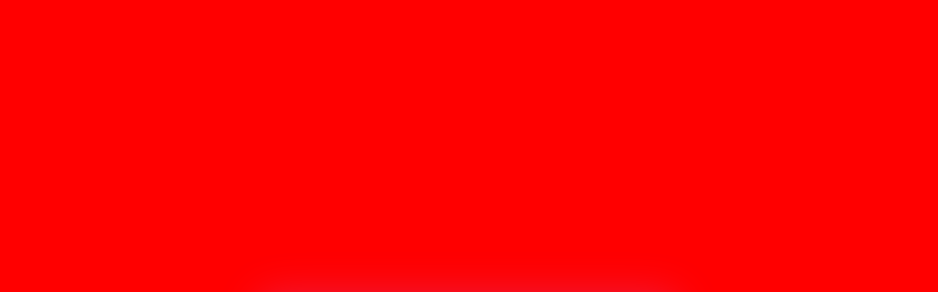
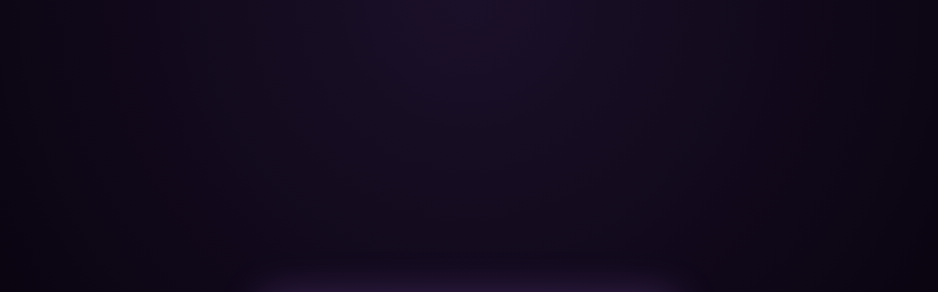
Before and after one commit to salvucci80/cosmic-oracle, a plain HTML site: page cosmic-oracle/index.html in a window 1280 px wide. Shown: the top 292 px of the page, without its empty margins (171-1109 px from the left). Drawn offline with Linux system fonts and the light colour scheme.

Commit message:
chngd color

```diff
--- a/cosmic-oracle/style.v1.css
+++ b/cosmic-oracle/style.v1.css
@@ -1,9 +1,17 @@
 * {
   outline: 2px solid lime !important;
 }
-body {
-  background: red !important;
+
+  body {
+  min-height: 100vh;
+  font-family: 'Georgia', serif;
+  background: radial-gradient(circle at top, #1b1029, #05010a 70%);
+  color: #e6dff1;
+  display: flex;
+  justify-content: center;
+  align-items: center;
 }
+
 /* ===== RESET ===== */
 * {
   box-sizing: border-box;
```
